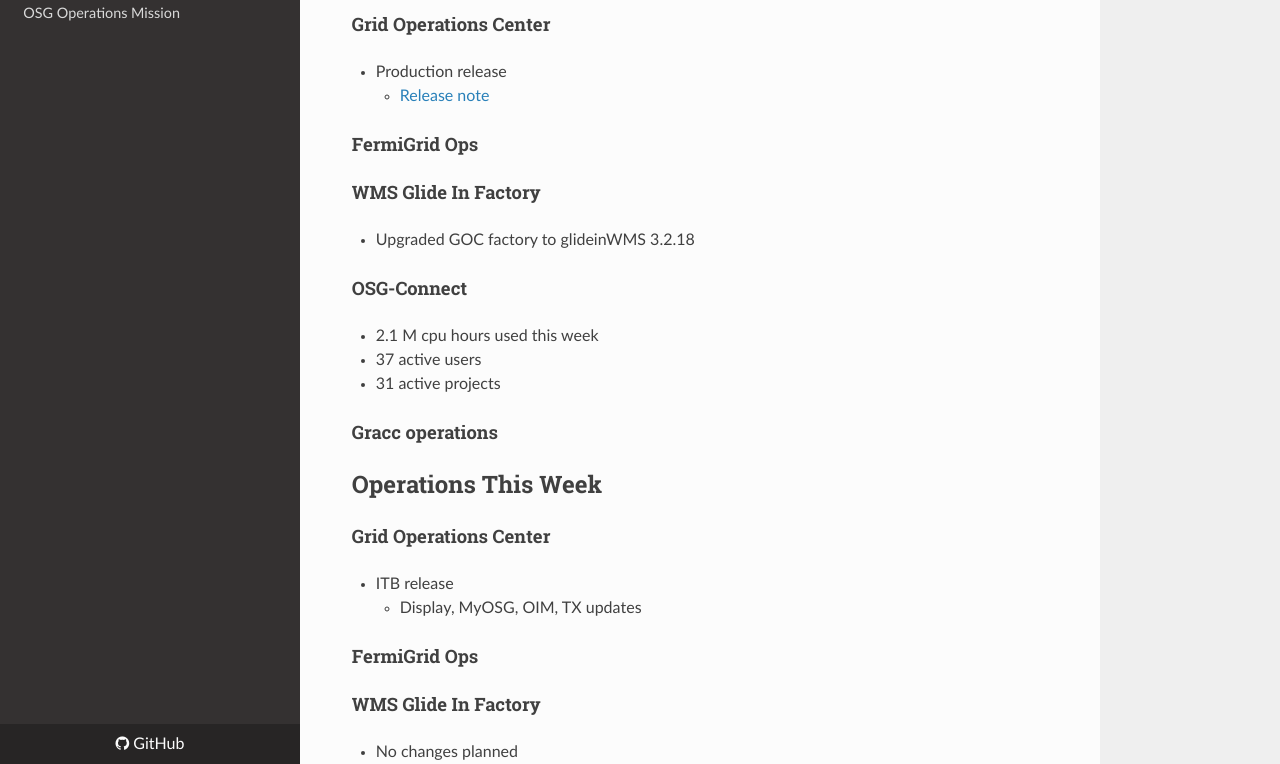
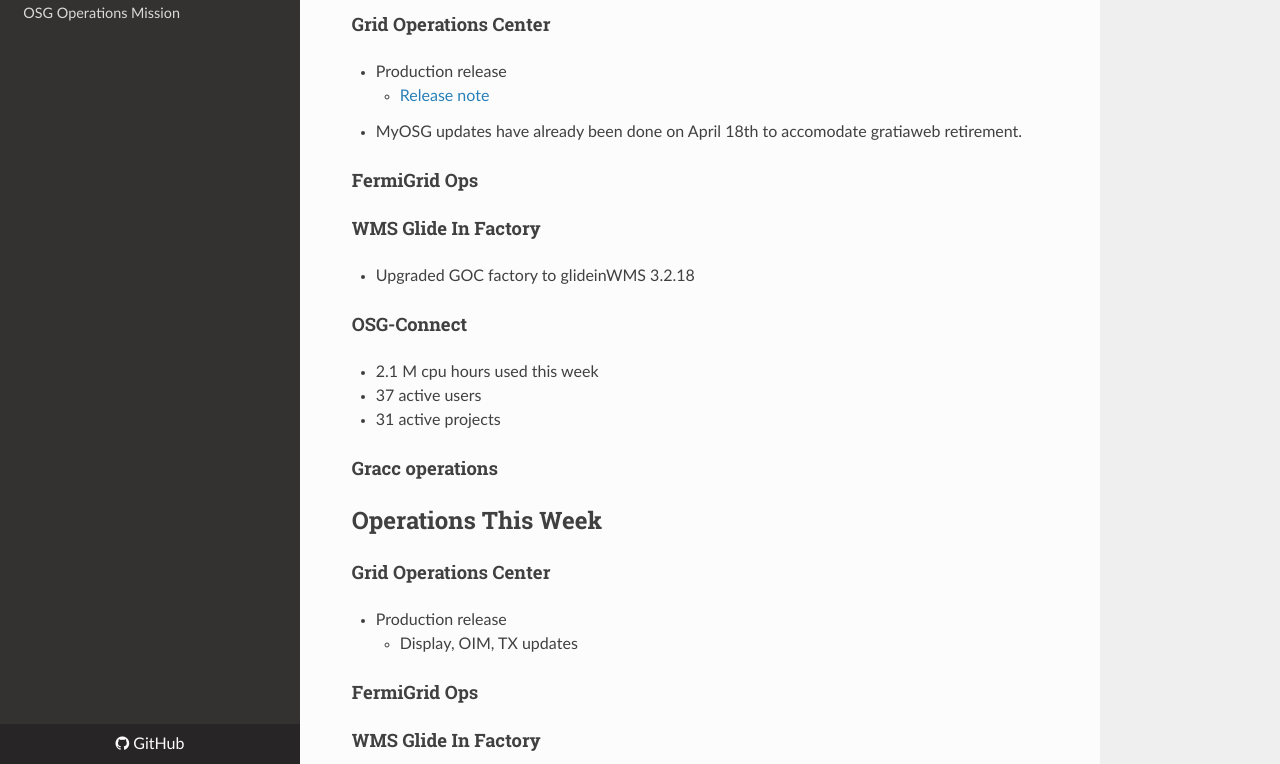
Before and after one commit to osg-htc/operations, an MkDocs documentation site: the page built from docs/WeeklyMinutes/24Apr2017.md, in a window 1280 px wide and 900 px high, scrolled down 1140 px, cut to the strip 136-900 px from the top of the window. Built offline with MkDocs 1.6.1, drawn with Linux system fonts in a browser that asks for light colours; nearby versions of some CDN libraries; old or Windows-style settings are respelled for this version of MkDocs.

Commit message:
updated operations updates

```diff
--- a/docs/WeeklyMinutes/24Apr2017.md
+++ b/docs/WeeklyMinutes/24Apr2017.md
@@ -16,6 +16,8 @@
 #### Grid Operations Center
    * Production release
       * [Release note](http://osggoc.blogspot.com/2017/04/goc-service-update-tuesday-april-11th.html)
+   * MyOSG updates have already been done on April 18th to accomodate gratiaweb retirement.
+
 #### FermiGrid Ops
 
 #### WMS Glide In Factory
@@ -31,8 +33,8 @@
 ## Operations This Week
 
 #### Grid Operations Center
-   * ITB release
-      * Display, MyOSG, OIM, TX updates
+   * Production release
+      * Display, OIM, TX updates
 
 #### FermiGrid Ops
 
```
